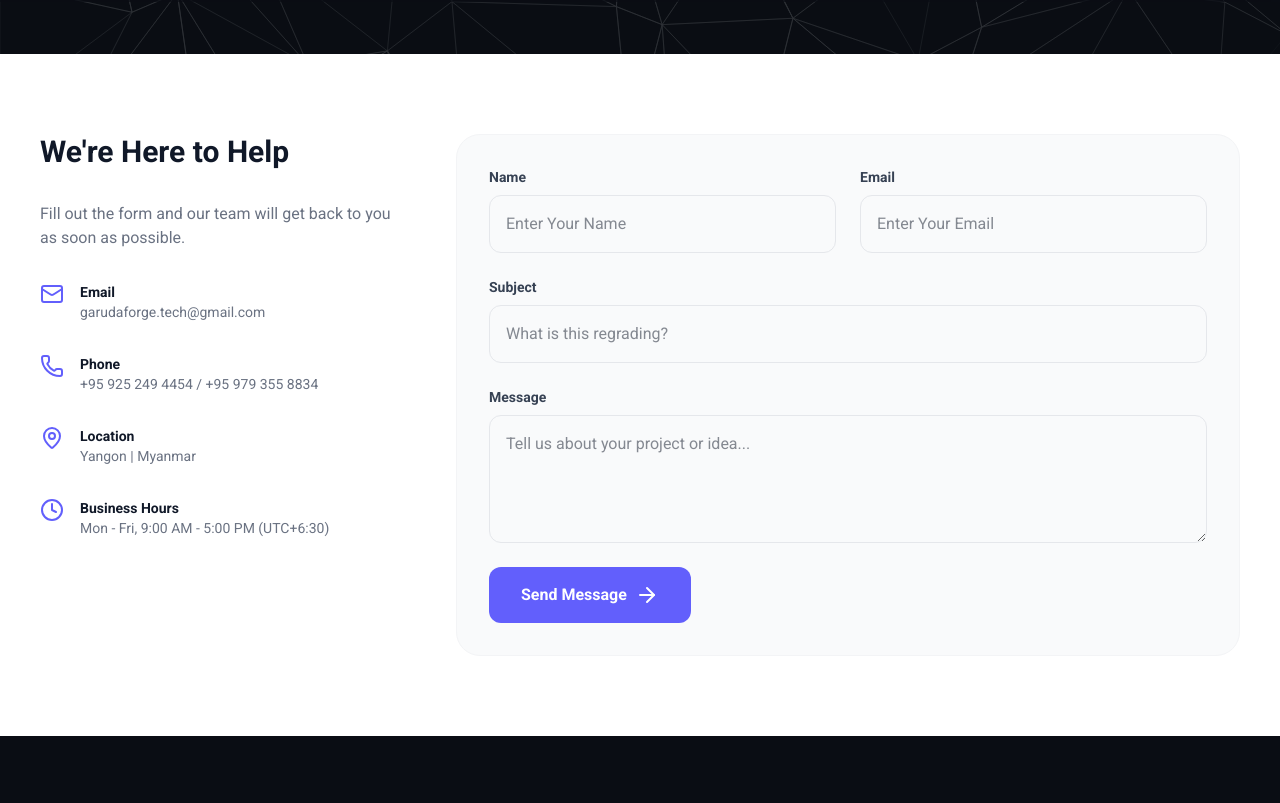
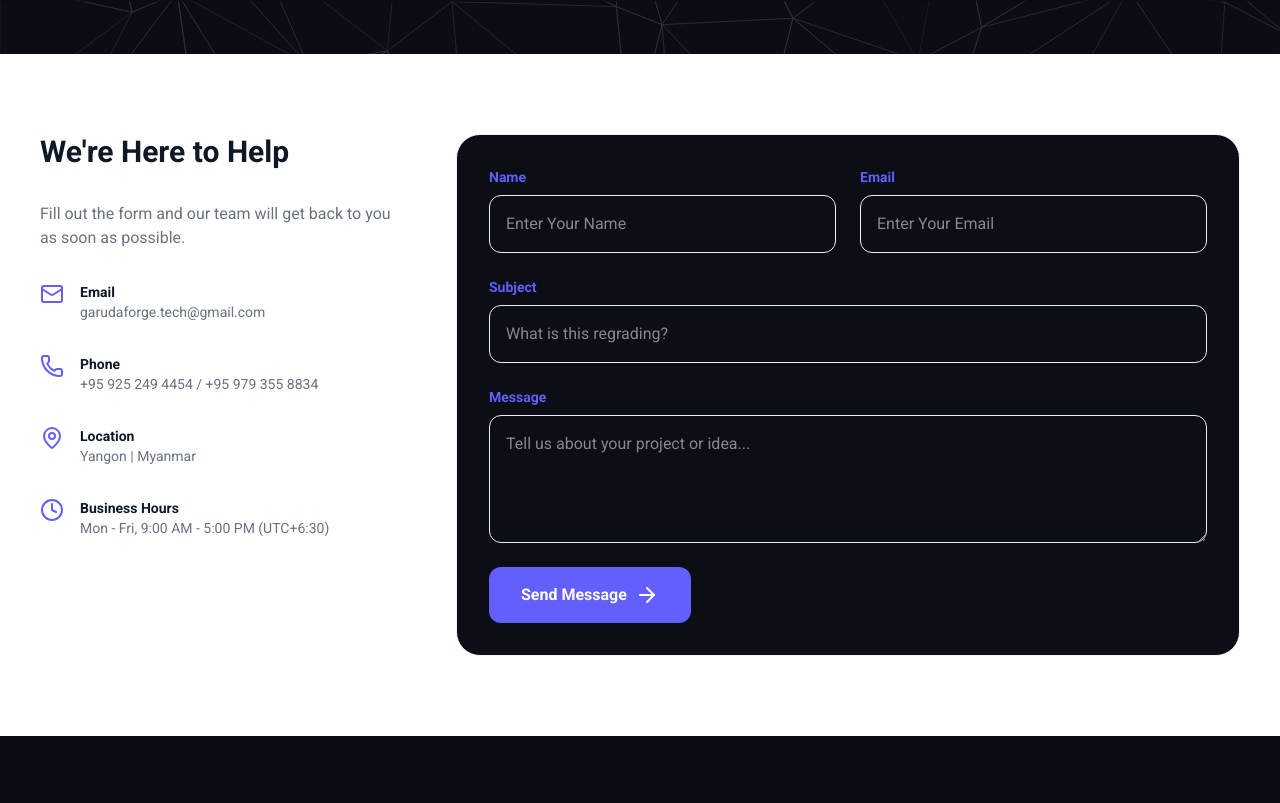
Before and after one commit to Garuda-Tech-MM/garuda_forge_web, a Next.js app: page /contact in a window 1280 px wide. Shown: the part 470-1273 px from the top of the page. Built offline with nearby package versions, Linux system fonts and the light colour scheme.

Commit message:
fix:updated_bg_color_of_contact_form

```diff
--- a/src/components/contact/ContactPage.tsx
+++ b/src/components/contact/ContactPage.tsx
@@ -94,14 +94,14 @@ export const ContactPage = () => {
           </div>
 
           {/* Form */}
-          <div className="md:col-span-2 bg-gray-50 p-8 rounded-3xl border border-gray-100">
+          <div className="md:col-span-2 bg-brand-dark p-8 rounded-3xl border border-gray-100 text-white">
             <form ref={form} onSubmit={sendEmail} className="space-y-6">
               {/* Name & Email (Grid) */}
               <div className="grid md:grid-cols-2 gap-6">
                 <div className="flex flex-col gap-2">
                   <label
                     htmlFor="name"
-                    className="text-sm font-semibold text-gray-700"
+                    className="text-sm font-semibold text-[#625FFC]"
                   >
                     Name
                   </label>
@@ -110,7 +110,7 @@ export const ContactPage = () => {
                     name="from_name"
                     type="text"
                     placeholder="Enter Your Name"
-                    className="w-full p-4 rounded-xl border border-gray-200"
+                    className="w-full p-4 rounded-xl border border-purple-100 focus:ring-2 focus:ring-[#625FFC] focus:outline-none"
                     required
                   />
                 </div>
@@ -127,7 +127,7 @@ export const ContactPage = () => {
                 <div className="flex flex-col gap-2">
                   <label
                     htmlFor="email"
-                    className="text-sm font-semibold text-gray-700"
+                    className="text-sm font-semibold text-[#625FFC]"
                   >
                     Email
                   </label>
@@ -136,7 +136,7 @@ export const ContactPage = () => {
                     name="reply_to"
                     type="email"
                     placeholder="Enter Your Email"
-                    className="w-full p-4 rounded-xl border border-gray-200"
+                    className="w-full p-4 rounded-xl border border-purple-100 focus:ring-2 focus:ring-[#625FFC] focus:outline-none"
                     required
                   />
                 </div>
@@ -146,7 +146,7 @@ export const ContactPage = () => {
               <div className="flex flex-col gap-2">
                 <label
                   htmlFor="subject"
-                  className="text-sm font-semibold text-gray-700"
+                  className="text-sm font-semibold text-[#625FFC]"
                 >
                   Subject
                 </label>
@@ -155,7 +155,7 @@ export const ContactPage = () => {
                   name="subject"
                   type="text"
                   placeholder="What is this regrading?"
-                  className="w-full p-4 rounded-xl border border-gray-200"
+                  className="w-full p-4 rounded-xl border border-purple-100 focus:ring-2 focus:ring-[#625FFC] focus:outline-none"
                 />
               </div>
 
@@ -163,7 +163,7 @@ export const ContactPage = () => {
               <div className="flex flex-col gap-2">
                 <label
                   htmlFor="message"
-                  className="text-sm font-semibold text-gray-700"
+                  className="text-sm font-semibold text-[#625FFC]"
                 >
                   Message
                 </label>
@@ -171,7 +171,7 @@ export const ContactPage = () => {
                   id="message"
                   name="message"
                   placeholder="Tell us about your project or idea..."
-                  className="w-full p-4 rounded-xl border border-gray-200 h-32"
+                  className="w-full p-4 rounded-xl border border-purple-100 focus:ring-2 focus:ring-[#625FFC] focus:outline-none h-32"
                 ></textarea>
               </div>
 
```
